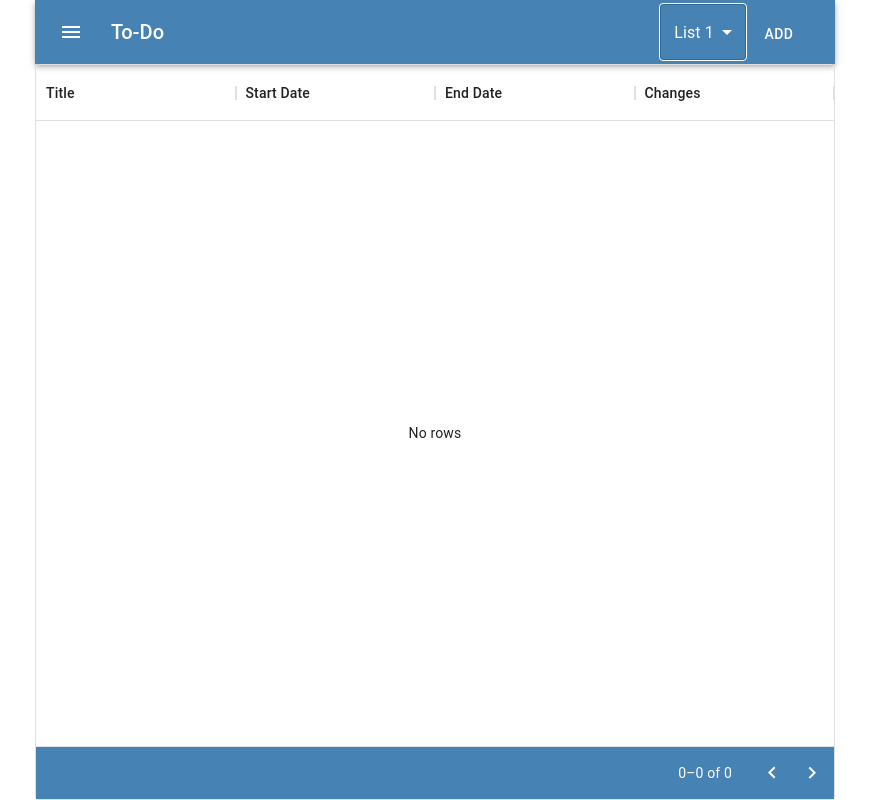
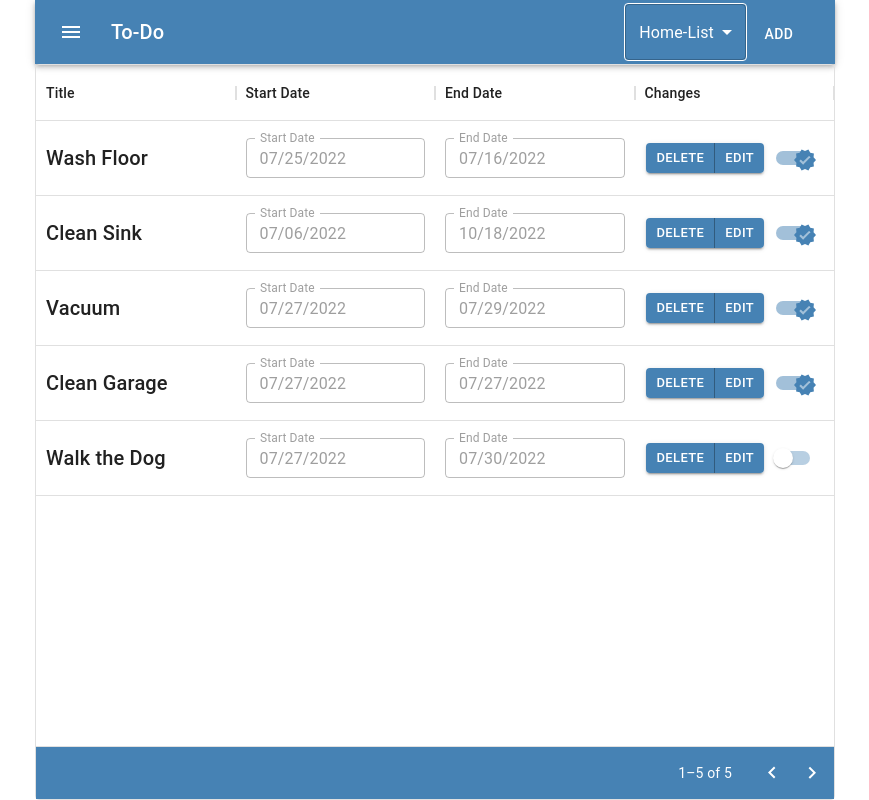
Before and after one commit to kraig-hebert/to-do, a React (Create React App) app: page / in a window 1280 px wide. Shown: the whole page, without its empty margins (205-1074 px from the left). Built offline with nearby package versions, Linux system fonts and the light colour scheme; data requests are answered from the project's data file.

Commit message:
select list in nav will change mainTextList to show user the contents of each list

```diff
--- a/src/components/header/navBar/NavBar.jsx
+++ b/src/components/header/navBar/NavBar.jsx
@@ -1,5 +1,5 @@
 // import basics
-import React, { useState } from 'react';
+import React, { useEffect, useState } from 'react';
 import * as SX from './navBarSettings';
 import {
   AppBar,
@@ -15,11 +15,11 @@ import MenuIcon from '@mui/icons-material/Menu';
 import { useStateContext } from '../../../contexts/ContextProvider';
 
 const NavBar = () => {
-  const { handleAddClick } = useStateContext();
-  const [age, setAge] = useState('one');
+  const { handleAddClick, listTitles, selectValue, setSelectValue } =
+    useStateContext();
 
   const handleSelectChange = (event) => {
-    setAge(event.target.value);
+    setSelectValue(event.target.value);
     console.log(event.target.value);
   };
 
@@ -42,14 +42,17 @@ const NavBar = () => {
           <Box>
             <Select
               sx={SX.selectSX}
-              value={age}
+              value={selectValue ? selectValue : ''}
               label="List Title"
               onChange={(event) => handleSelectChange(event)}
             >
-              <MenuItem value="one">List 1</MenuItem>
-              <MenuItem value="two">List 2</MenuItem>
-              <MenuItem value="three">List 3</MenuItem>
+              {listTitles.map((title) => (
+                <MenuItem key={title} value={title}>
+                  {title}
+                </MenuItem>
+              ))}
             </Select>
+
             <Button sx={SX.buttonSX} onClick={() => handleAddClick()}>
               Add
             </Button>
--- a/src/contexts/ContextProvider.js
+++ b/src/contexts/ContextProvider.js
@@ -8,12 +8,15 @@ import {
   getDataList,
   updateStatus,
 } from '../api/apiCalls';
+import { selectClasses } from '@mui/material';
 
 const stateContext = createContext();
 
 export const ContextProvider = ({ children }) => {
   const [listTitles, setListTitles] = useState([]);
-  const [listDict, setListDict] = useState({});
+  const [selectValue, setSelectValue] = useState();
+
+  const [dictList, setDictList] = useState({});
   const [mainTextList, setMainTextList] = useState([]);
   const [selectedRowData, setSelectedRowData] = useState({
     id: 0,
@@ -99,8 +102,10 @@ export const ContextProvider = ({ children }) => {
   // gets data to update mainTextList
   const getData = async () => {
     const newListItems = await getDataList();
-    console.log(newListItems);
-    setMainTextList(newListItems);
+    setDictList(newListItems);
+    setListTitles(Object.keys(newListItems));
+    setSelectValue(Object.keys(newListItems)[0]);
+    setMainTextList(newListItems[Object.keys(newListItems)[0]]);
   };
 
   // adds new to-do to the db
@@ -134,6 +139,11 @@ export const ContextProvider = ({ children }) => {
     getData();
   };
 
+  //updates mainTextList when selectValue changes
+  useEffect(() => {
+    if (selectValue) setMainTextList(dictList[selectValue]);
+  }, [selectValue]);
+
   // fetches data on load
   useEffect(() => {
     getData();
@@ -155,12 +165,16 @@ export const ContextProvider = ({ children }) => {
         handleEditDateFieldChange,
         handleEditTextFieldChange,
         handleEditClick,
+        listTitles,
         mainTextList,
         openAddDialog,
         openDelete,
         openEdit,
         setDataForDelete,
         selectedRowData,
+        selectValue,
+        setSelectValue,
+        setListTitles,
       }}
     >
       {children}
```
